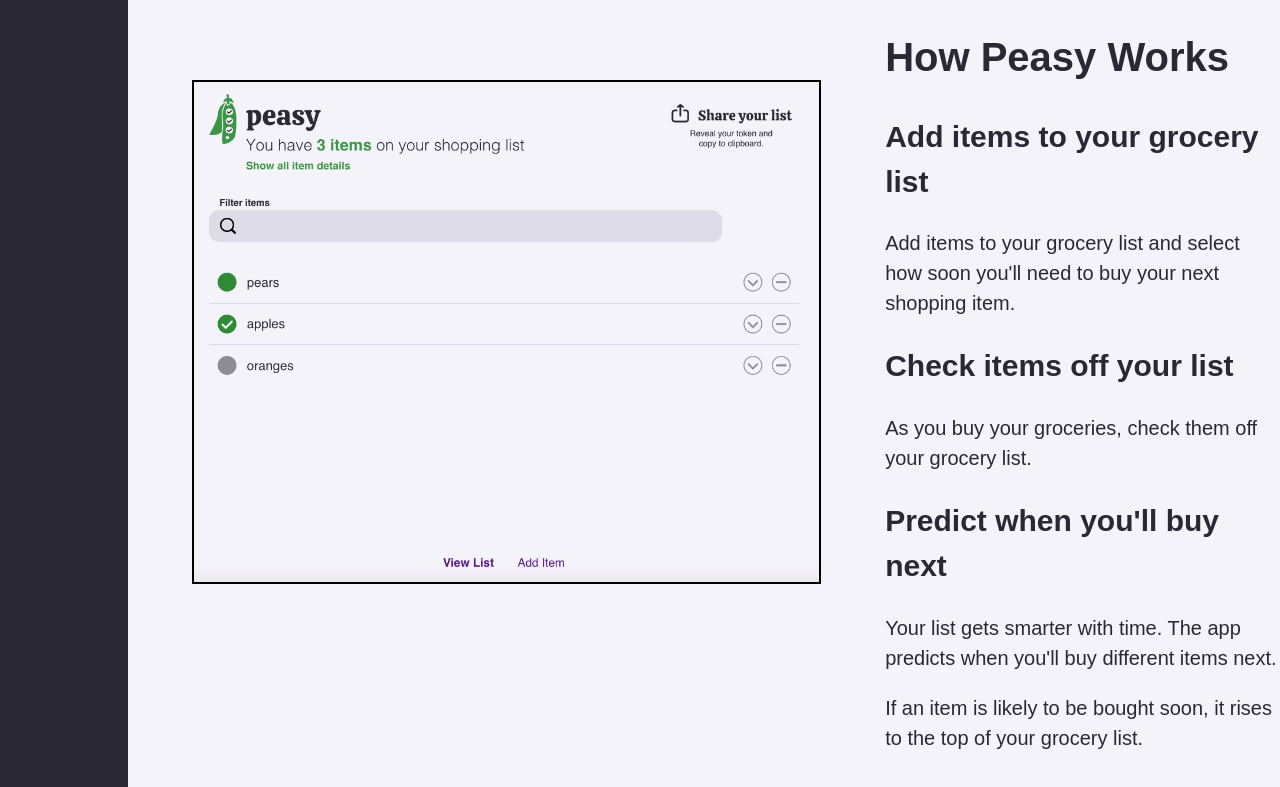
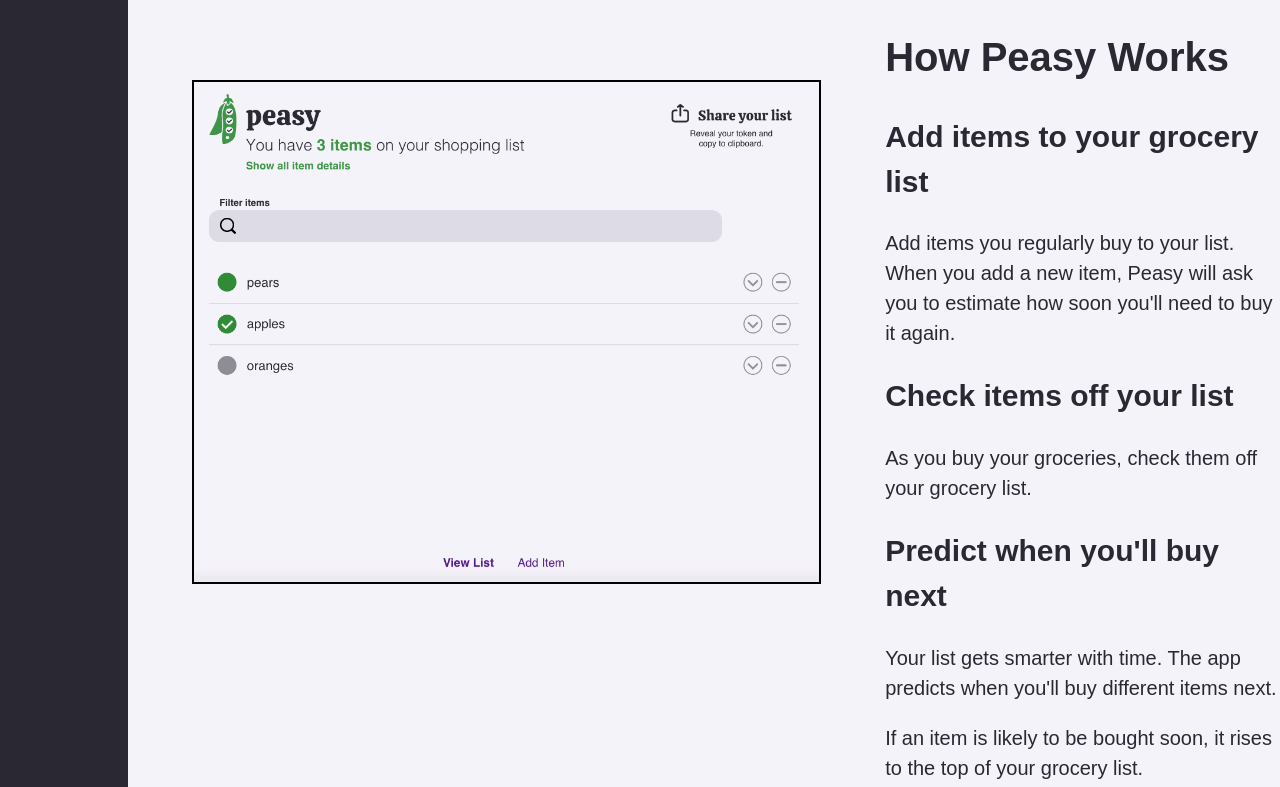
Before and after one commit to the-collab-lab/tcl-26-smart-shopping-list, a React (Create React App) app: page /about in a window 1280 px wide. Shown: the top 787 px of the page. Built offline with nearby package versions, Linux system fonts and the light colour scheme; a web font is replaced by a local one.

Commit message:
Update src/pages/AboutView/AboutView.js
Co-authored-by: Ander Swift <anderswift@gmail.com>

```diff
--- a/src/pages/AboutView/AboutView.js
+++ b/src/pages/AboutView/AboutView.js
@@ -19,8 +19,8 @@
             Add items to your grocery list
           </h2>
           <p className="about-section__paragraph">
-            Add items to your grocery list and select how soon you'll need to
-            buy your next shopping item.
+            Add items you regularly buy to your list. When you add a new item, Peasy will ask you to estimate how
+            soon you'll need to buy it again.
           </p>
         </section>
         <section className="about-section">
```
